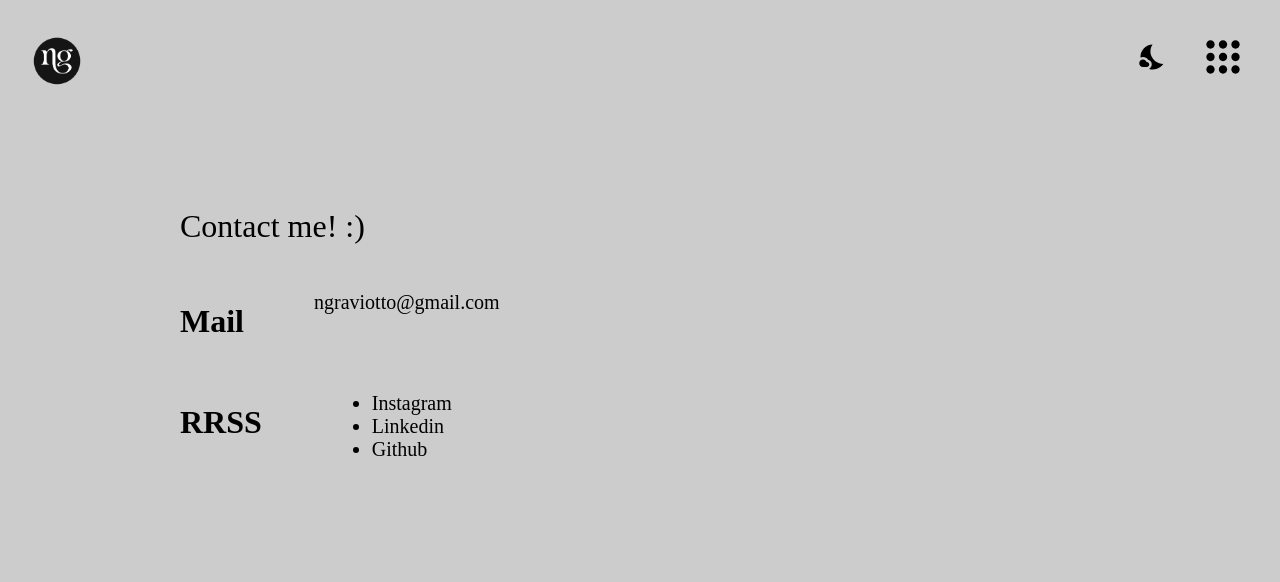
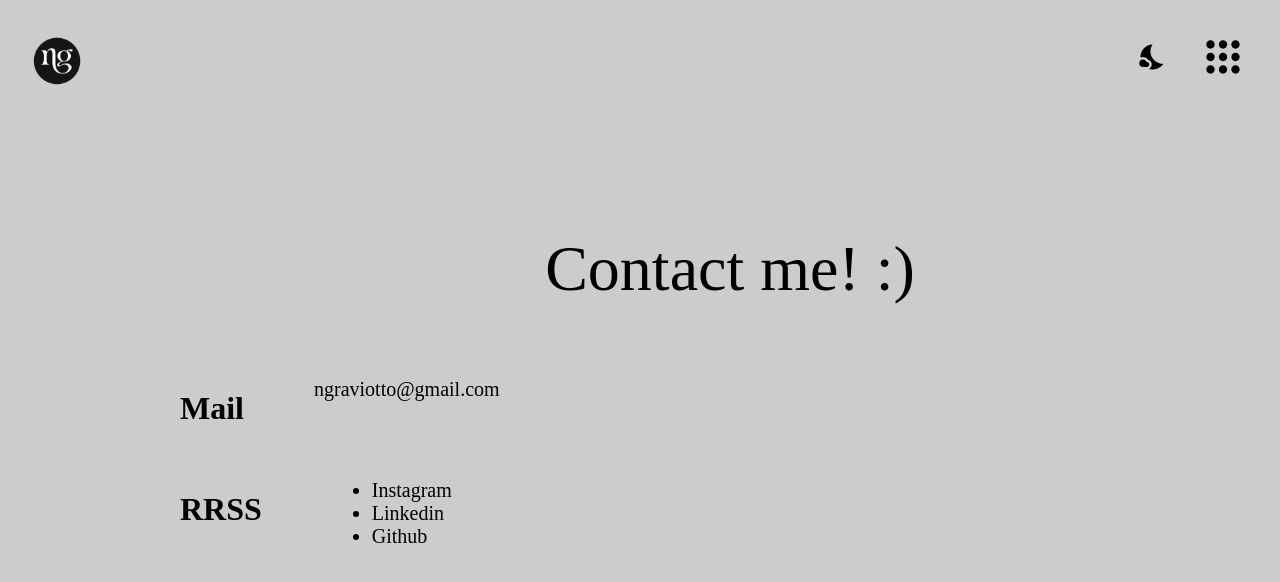
Before and after one commit to natachagraviotto/portfolio-natachagraviotto, a React (Vite) app: page /contact in a window 1280 px wide. Shown: the top 582 px of the page. Built offline with nearby package versions, Linux system fonts and the light colour scheme.

Commit message:
change style contact page

```diff
--- a/src/views/contact/Contact.jsx
+++ b/src/views/contact/Contact.jsx
@@ -3,7 +3,7 @@ import ContentLink from "../../components/content-link/ContentLink";
 function Contact() {
   return (
     <section className="contact-page">
-      <h2 className="title">Contact me! :)</h2>
+      <h1>Contact me! :)</h1>
       <div className="contact-mail">
         <h3 className="contact-text">Mail</h3>
         <p>ngraviotto@gmail.com</p>
--- a/src/views/contact/contact.scss
+++ b/src/views/contact/contact.scss
@@ -0,0 +1,13 @@
+.title-left {
+  text-align: left;
+}
+
+.contact-page {
+  margin-left: 180px;
+  margin-top: 60px;
+  min-height: calc(100vh - 64px);
+  //background-color: pink;
+  h1 {
+    text-align: left;
+  }
+}
```
